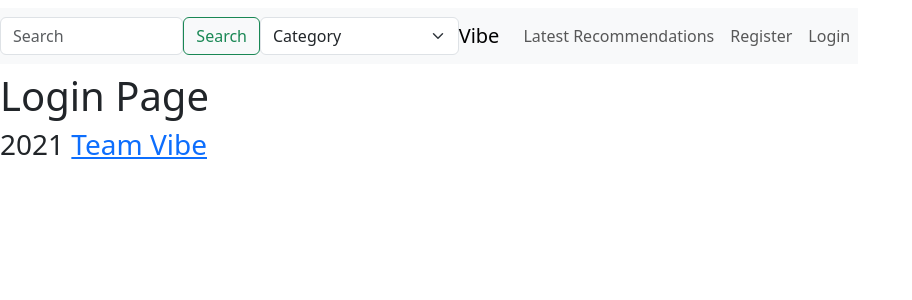
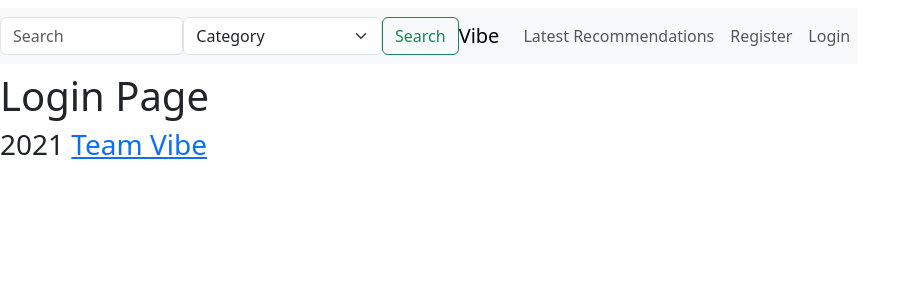
Before and after one commit to ThomasVirgo/Chat-App-Client, a React app: page /login in a window 1280 px wide. Shown: the top 300 px of the page, without its empty margins (0-912 px from the left). Built offline with nearby package versions, Linux system fonts and the light colour scheme.

Commit message:
reposition button and category drop-down

```diff
--- a/src/layout/Navbar/index.js
+++ b/src/layout/Navbar/index.js
@@ -10,14 +10,14 @@ const NavigationBar = () => {
         <Navbar.Collapse id="navbarScroll">
           <Form className="d-flex">
             <FormControl type="search" placeholder="Search" className="mr-2" aria-label="Search" />
-            <Button variant="outline-success">Search</Button>
-            <Form.Select aria-label="Default select example">
+            <Form.Select aria-label="Default select example" required>
               <option>Category</option>
               <option value="1">Dining</option>
               <option value="2">Gigs</option>
               <option value="3">Festivals</option>
               <option value="3">Comedies</option>
             </Form.Select>
+            <Button variant="outline-success">Search</Button>
           </Form>
           <Navbar.Brand href="/">Vibe</Navbar.Brand>
           <Nav className="mr-auto my-2 my-lg-0" style={{ maxHeight: '100px' }} navbarScroll>
```
